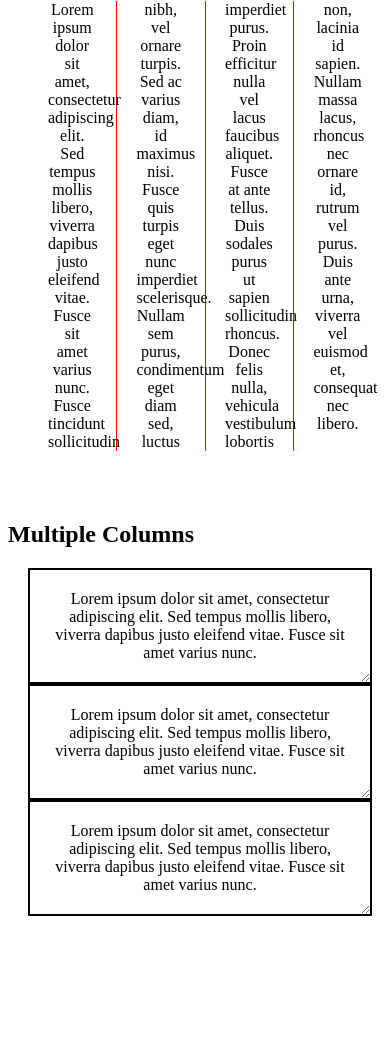
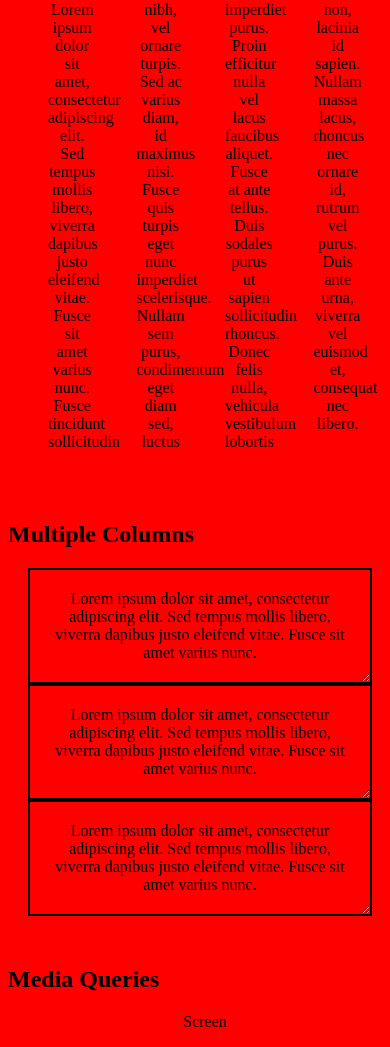
Before and after one commit to marcos-silva-rodrigues/web-vanilla, a plain HTML site: page css3/index.html in a window 390 px wide. Shown: the part 10598-11645 px from the top of the page. Before the commit the page ends 11522 px from the top, so only its background shows below. Drawn offline with Linux system fonts and the light colour scheme; files whose address does not match are found by name; a web font is replaced by a local one.

Commit message:
feat(css3): media queries

```diff
--- a/css3/css/index.css
+++ b/css3/css/index.css
@@ -11,6 +11,7 @@
 @import url(button.css);
 @import url(text-columns.css);
 @import url(resize.css);
+@import url(media-queries.css);
 
 .section-example {
   text-align: center;
--- /dev/null
+++ b/css3/css/media-queries.css
@@ -0,0 +1,23 @@
+.print {
+  display: none;
+}
+
+.screen {
+  display: none;
+}
+
+@media print {
+  .print {
+    display: block;
+  }
+}
+
+@media screen and (max-width: 900px) {
+  body {
+    background-color: red;
+  }
+
+  .screen {
+    display: block;
+  }
+}
--- a/css3/index.html
+++ b/css3/index.html
@@ -309,6 +309,16 @@
   </section>
 
 
+  <section style="margin-top: 50px;">
+    <h1>Media Queries</h1>
+  </section>
+
+  <section class="section-example">
+      <p class="print">Print</p>
+      <p class="screen">Screen</p>
+  </section>
+
+
 
 </body>
 
```
